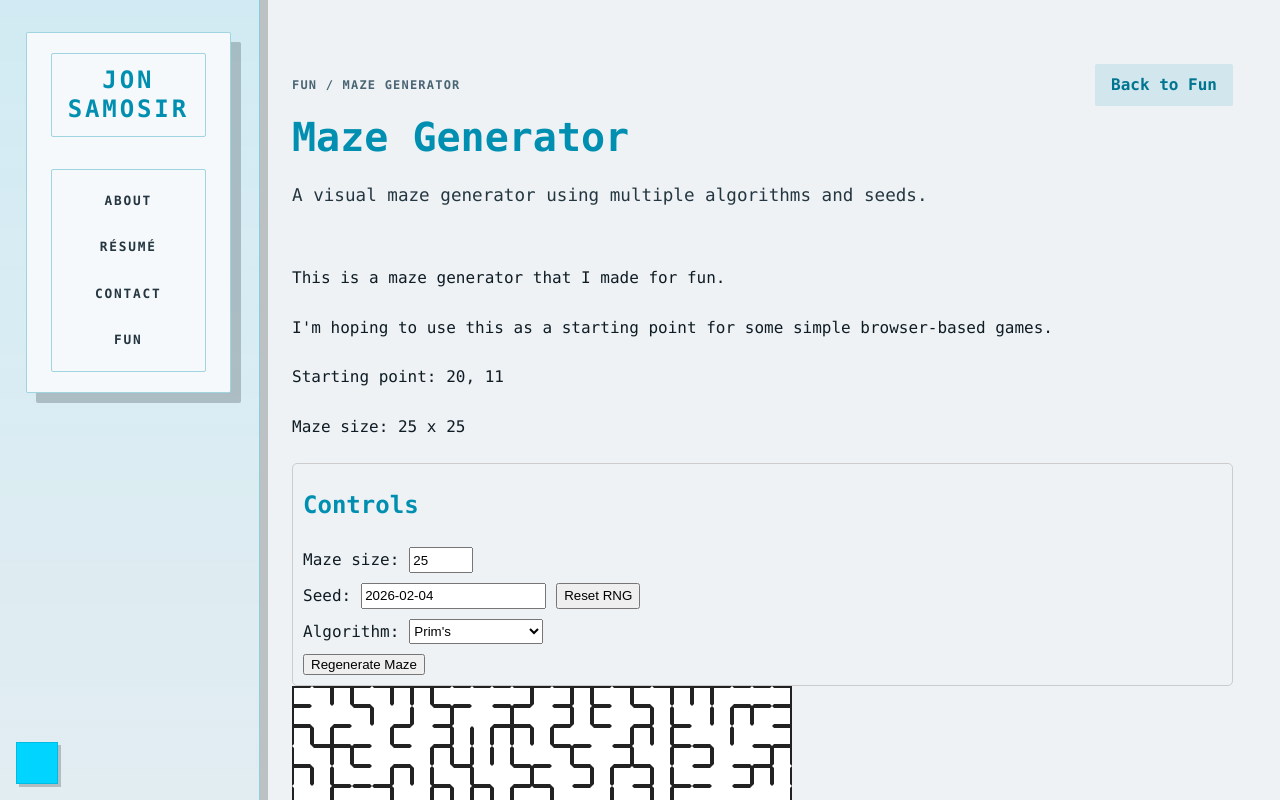
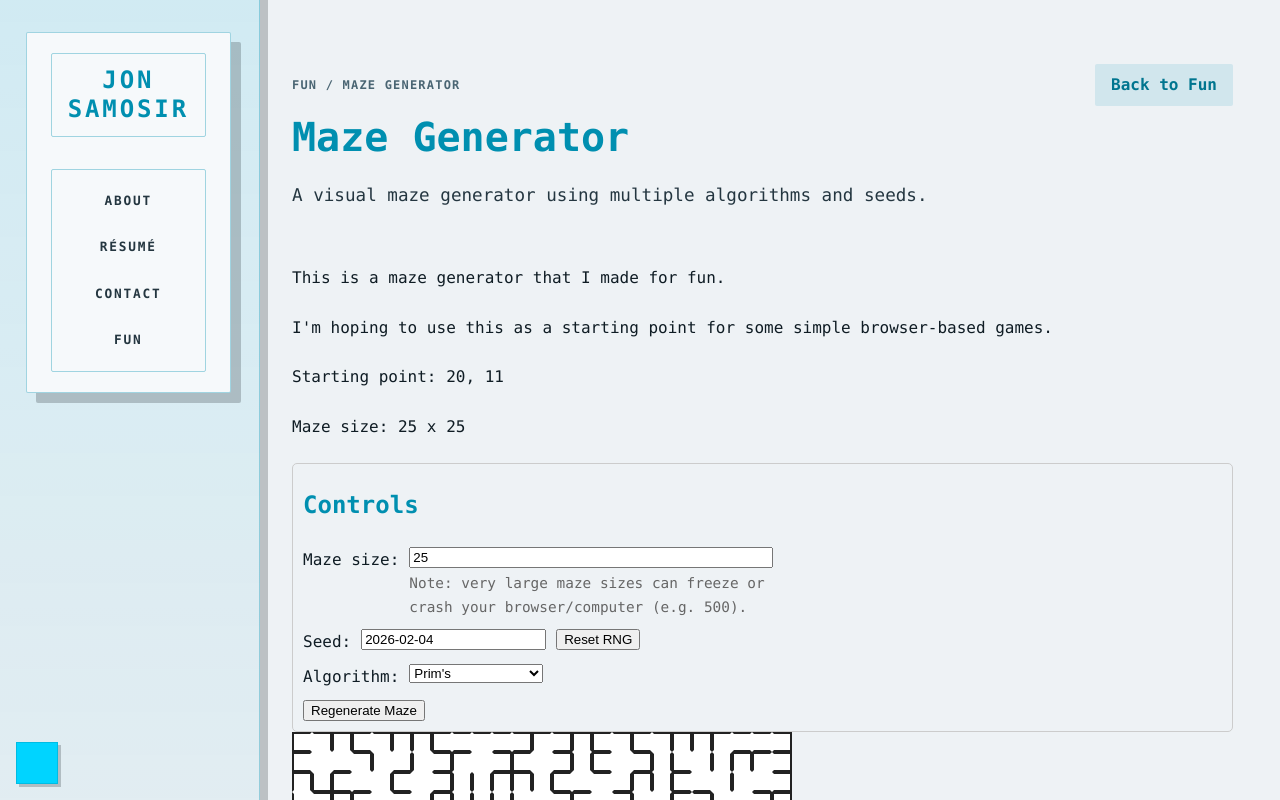
Before and after one commit to poltak/poltak.github.io, a SvelteKit app: page /fun/maze-generator in a window 1280 px wide. Shown: the top 800 px of the page. Built offline with nearby package versions, Linux system fonts and the light colour scheme.

Commit message:
maze generator: warn about large maze sizes freezing browser

```diff
--- a/src/routes/maze-generator/+page.svelte
+++ b/src/routes/maze-generator/+page.svelte
@@ -58,7 +58,12 @@
 
     <div class="control">
         <label for="maze-size">Maze size:</label>
-        <input id="maze-size" type="number" min={1} max={100} bind:value={mazeSize} />
+        <div class="maze-size-input">
+            <input id="maze-size" type="number" min={1} max={100} bind:value={mazeSize} />
+            <p class="maze-size-warning">
+                Note: very large maze sizes can freeze or crash your browser/computer (e.g. 500).
+            </p>
+        </div>
     </div>
 
     <div class="control">
@@ -164,5 +169,25 @@
         display: flex;
         flex-direction: row;
         gap: 10px;
+        align-items: flex-start;
+    }
+
+    .maze-size-input {
+        display: flex;
+        flex-direction: column;
+        gap: 4px;
+    }
+
+    .maze-size-warning {
+        margin: 0;
+        font-size: 0.9rem;
+        color: #666;
+        max-width: 42ch;
+    }
+
+    @media (prefers-color-scheme: dark) {
+        .maze-size-warning {
+            color: #aaa;
+        }
     }
 </style>
```
